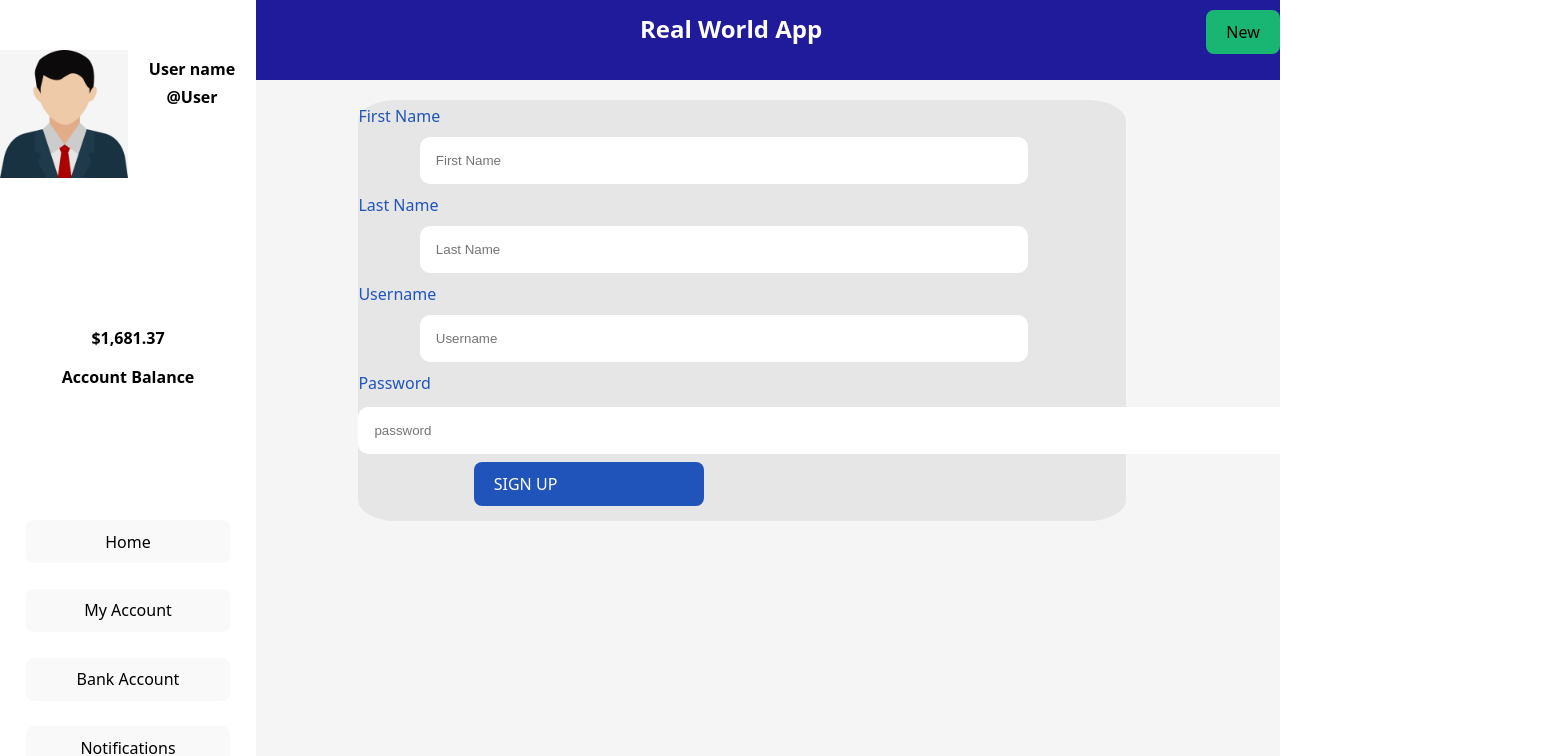
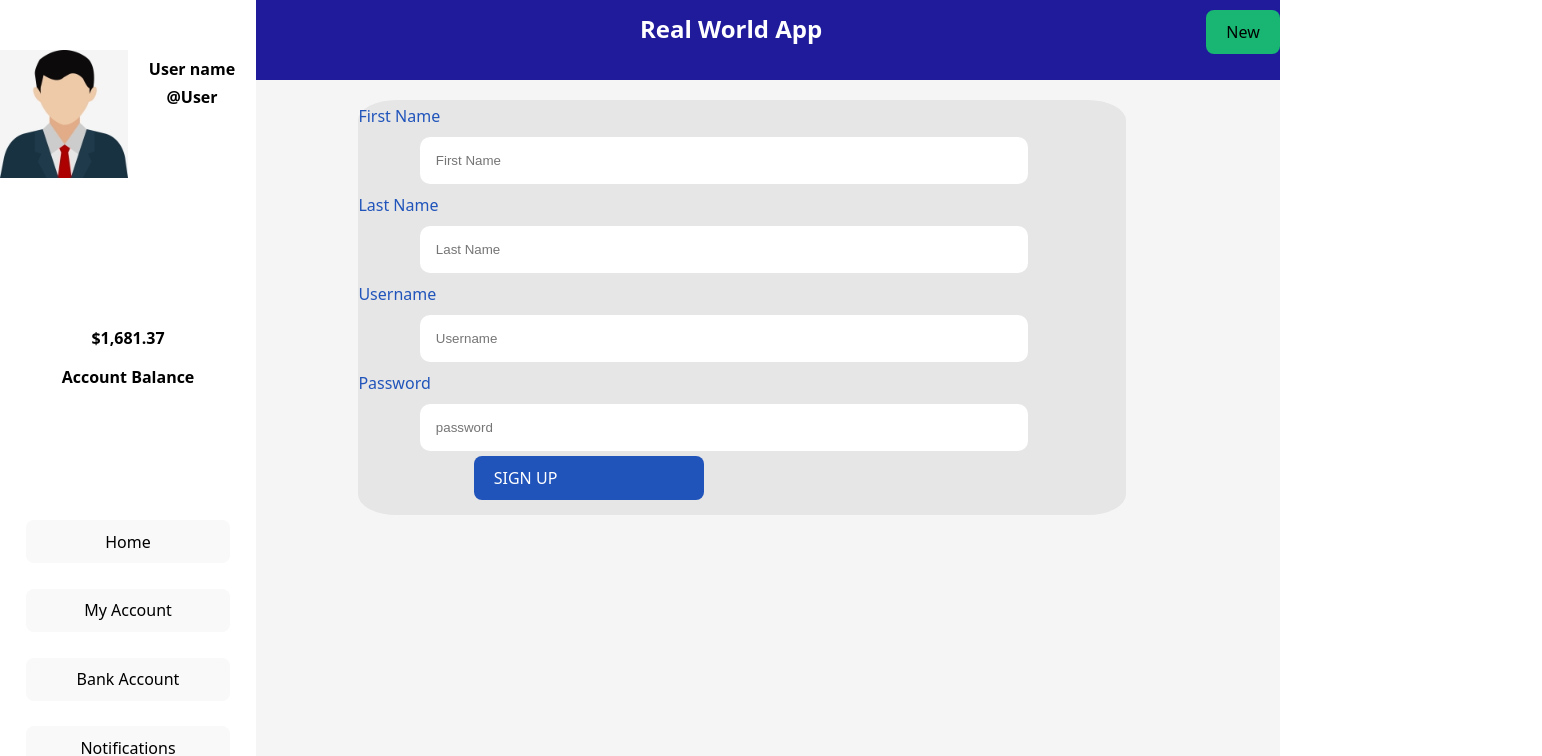
Before and after one commit to NataliaPobleteI/BankAssesment, a React (Vite) app in the folder Front/BankAssesment/: page /usersettings in a window 1280 px wide. Shown: the top 756 px of the page, 1542 px wide, since content can reach past the window. Built offline with nearby package versions, Linux system fonts and the light colour scheme.

Commit message:
Update UserSettings.css

```diff
--- a/Front/BankAssesment/src/UserSettings.css
+++ b/Front/BankAssesment/src/UserSettings.css
@@ -40,7 +40,7 @@ select{
     margin-top: 2%;
 }
 
-.first-name, .last-name, .username, .dni{
+.first-name, .last-name, .username, .password{
     display: flex;
     flex-direction: column;
     width: 75%;
```
